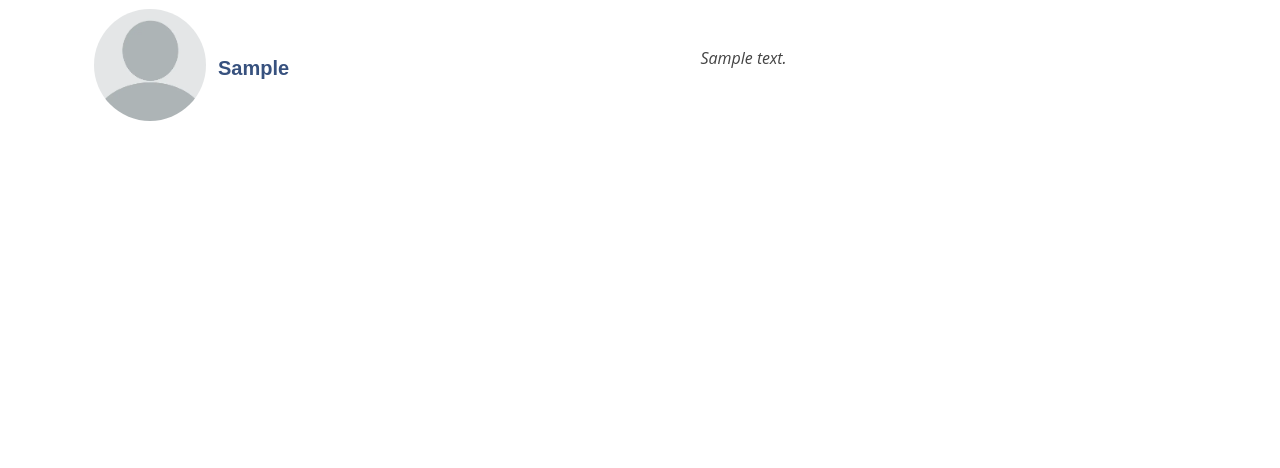
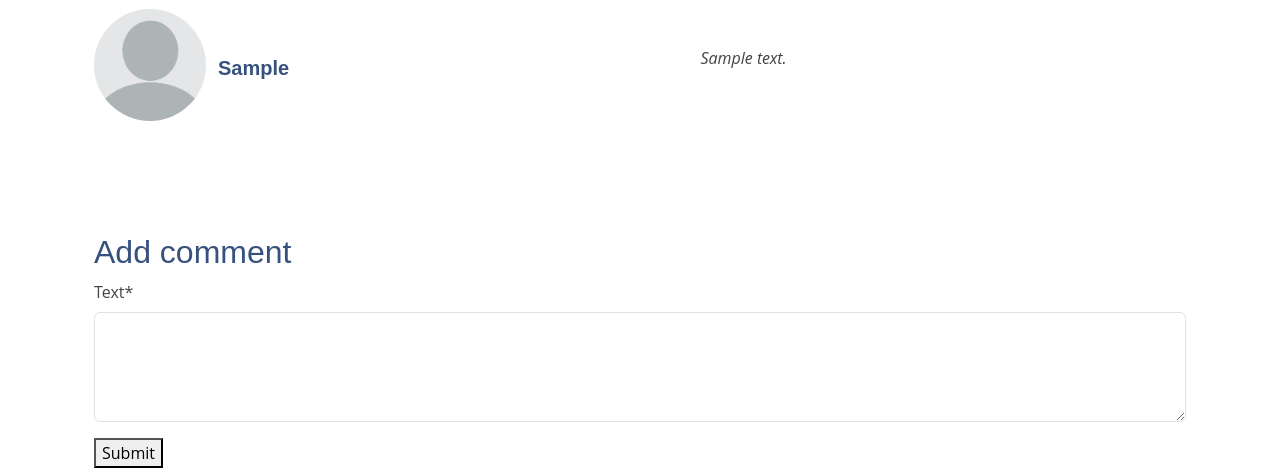
Before and after one commit to drahunpavel/Dragun_Django, a Django app: a page that uses friender/src/templates/booking_service/base.html in a window 1280 px wide. Shown: the part 786-1254 px from the top of the page. Before the commit the page ends 907 px from the top, so only its background shows below. Run offline with Django 5.2, Linux system fonts and the light colour scheme; tables that the repository leaves empty hold one stand-in row (values such as "Sample post"); some libraries are stand-ins or nearby versions.

Commit message:
p3,4 (widgets, bootsrap5, crispy-form)

```diff
--- a/friender/src/booking_service/forms.py
+++ b/friender/src/booking_service/forms.py
@@ -1,6 +1,6 @@
 from django import forms
 from .validators import validate_yahoo_email
-from .models import Guest
+from .models import Guest, HotelComment
 
 
 class CheckRoomForm(forms.Form):
@@ -18,3 +18,24 @@ class AddGuestForm(forms.ModelForm):
     class Meta:
         model = Guest
         fields: list[str] = ['first_name', 'last_name', 'age', 'sex', 'email', 'phone']
+
+
+class AddCommentForm(forms.ModelForm):
+    # guest = forms.CharField(label='Your Name', max_length=100)
+
+    class Meta:
+        model = HotelComment
+        # fields: list[str] = ['guest', 'text']
+        fields: list[str] = ['text']
+        label: dict[str, str] = {
+            'text': 'Message'
+        }
+        widgets: dict[str, forms.Textarea] = {
+            'text': forms.Textarea(attrs={'cols': 40, 'rows': 4}),
+        }
+        # field_order: list[str] = ['guest', 'text'] # упорядочивание полей в форме
+
+    # вариант через инициализацию
+    # def __init__(self, *args, **kwargs):
+    #     super(AddCommentForm, self).__init__(*args, **kwargs)
+    #     self.fields['text'].widget = forms.Textarea(attrs={'rows': 4, 'cols': 40})
--- a/friender/src/booking_service/views.py
+++ b/friender/src/booking_service/views.py
@@ -1,3 +1,4 @@
+from multiprocessing.managers import BaseManager
 from typing import Optional
 from django.utils import timezone
 from datetime import timedelta
@@ -7,7 +8,7 @@ from datetime import datetime
 from django.db.models import Q
 from django.views import View
 from django.http import HttpRequest, HttpResponse
-from .forms import AddGuestForm, CheckRoomForm
+from .forms import AddCommentForm, AddGuestForm, CheckRoomForm
 from .models import Booking, Guest, Hotel, HotelComment, Room
 from django.db import transaction
 # def get_hotel_by_name(hotel_name):
@@ -56,20 +57,40 @@ def hotels_view(request: HttpRequest) -> HttpResponse:
 
 
 def hotel_view(request: HttpRequest, hotel_name: str) -> HttpResponse:
-    hotel = Hotel.objects.filter(name=hotel_name)
-    comments = HotelComment.objects.filter(hotel__name=hotel_name)
+    hotel: BaseManager[Hotel] = Hotel.objects.filter(name=hotel_name).first()
 
-    comment_list = []
+    if not hotel:
+        return render(request=request, template_name='404.html')
+
+    comments: BaseManager[HotelComment] = HotelComment.objects.filter(hotel__name=hotel_name)
+    comment_list: list = []
+
+    if request.method == 'POST':
+        comment_form = AddCommentForm(request.POST)
+        if comment_form.is_valid():
+            # костыль, предполагаем, что зарег пользователь в бд оставляет коммент
+            guest: Guest = Guest.objects.get(first_name='Alice', last_name = 'Cooper')
+            '''
+            commit=True по умолчанию, сохраняет изменения в базу данных и возвращает экземпляр модели
+            commit=False создает объект модели и заполняет его данными из формы, но не сохраняет его в базу данных.
+            позволяет изменить данные перед сохранением
+            '''
+            new_comment = comment_form.save(commit=False)
+            new_comment.guest = guest
+            new_comment.hotel = hotel
+            new_comment.save()
+
+            return redirect('Hotel', hotel_name=hotel_name)
+    else:
+        comment_form = AddCommentForm()
 
     for comment in comments:
-        guest_name = comment.guest.first_name
-        comment_text = comment.text
+        guest_name: str | None = comment.guest.first_name
+        comment_text: str | None = comment.text
         comment_list.append({'name': guest_name, 'text': comment_text})
 
-    if hotel:
-        return render(request=request, template_name='hotel.html', context={'hotel': hotel[0], 'comments': comment_list})
-    else:
-        return render(request=request, template_name='404.html')
+    context = {'hotel': hotel, 'comments': comment_list, 'comment_form': comment_form}
+    return render(request=request, template_name='hotel.html', context=context)
 
 
 def users_view(request: HttpRequest) -> HttpResponse:
@@ -252,3 +273,6 @@ class AddGuestView(View):
             form.save() # Сохранение формы в бд
             return redirect('Users')
         return render(request, self.template_name, {'form':form})
+
+
+# class AddHotelComment(View):
--- a/friender/src/requirements.txt
+++ b/friender/src/requirements.txt
@@ -4,6 +4,7 @@ beautifulsoup4==4.12.3
 decorator==5.1.1
 Django==4.2.13
 django-bootstrap-v5==1.0.11
+django-crispy-forms==2.1
 django-debug-toolbar==4.3.0
 django-extensions==3.2.3
 django-phonenumber-field==7.3.0
--- /dev/null
+++ b/friender/src/templates/booking_service/add_hotel_comment.html
@@ -0,0 +1,10 @@
+{% load crispy_forms_tags %}
+
+<div class="container mt-5">
+    <h2> Add comment</h2>
+    <form method="post" action="{% url 'Hotel' hotel_name=hotel.name %}">
+        {% csrf_token %}
+        {{ comment_form|crispy }}
+        <button type="submit">Submit</button>
+    </form>
+</div>
--- a/friender/src/templates/booking_service/base.html
+++ b/friender/src/templates/booking_service/base.html
@@ -5,11 +5,14 @@
     <meta charset="UTF-8">
     <meta name="viewport" content="width=device-width, initial-scale=1.0">
     <title>{% block title %}Friender{% endblock %}</title>
-    <link href="https://cdn.jsdelivr.net/npm/bootstrap@5.3.0-alpha1/dist/css/bootstrap.min.css" rel="stylesheet"
+    <!-- <link href="https://cdn.jsdelivr.net/npm/bootstrap@5.3.0-alpha1/dist/css/bootstrap.min.css" rel="stylesheet"
         crossorigin="anonymous">
     <link rel="stylesheet" href="https://cdnjs.cloudflare.com/ajax/libs/font-awesome/5.13.1/css/all.min.css"
-        integrity="sha256-2XFplPlrFClt0bIdPgpz8H7ojnk10H69xRqd9+uTShA=" crossorigin="anonymous" />
+        integrity="sha256-2XFplPlrFClt0bIdPgpz8H7ojnk10H69xRqd9+uTShA=" crossorigin="anonymous" /> -->
     {% load static %}
+    {% load bootstrap5 %}
+    {% bootstrap_css %}
+    {% bootstrap_javascript %}
     <link href="{% static 'css/main.css' %}" rel="stylesheet">
 </head>
 
@@ -28,10 +31,10 @@
     <script src="https://code.jquery.com/jquery-3.5.1.min.js"></script>
     <script src="https://code.jquery.com/ui/1.12.1/jquery-ui.js"></script>
     <!-- Bootstrap JS -->
-    <script src="https://maxcdn.bootstrapcdn.com/bootstrap/4.5.2/js/bootstrap.min.js"></script>
+    <!-- <script src="https://maxcdn.bootstrapcdn.com/bootstrap/4.5.2/js/bootstrap.min.js"></script>
 
     <script src="https://cdn.jsdelivr.net/npm/bootstrap@5.3.0-alpha1/dist/js/bootstrap.bundle.min.js"
-        crossorigin="anonymous"></script>
+        crossorigin="anonymous"></script> -->
 
     <script>
         $(function () {
--- a/friender/src/templates/booking_service/hotel.html
+++ b/friender/src/templates/booking_service/hotel.html
@@ -1,4 +1,5 @@
 {% extends 'base.html' %}
+{% load crispy_forms_tags %}
 {% load static %}
 {% block title %}Hotel | Friender{% endblock %}
 
@@ -25,4 +26,5 @@
     </div>
 </section>
 {% include "comments.html" %}
+{% include "add_hotel_comment.html" %}
 {% endblock %}
```
Also changed, not shown: friender/src/config/settings.py (+9 -0 lines).
